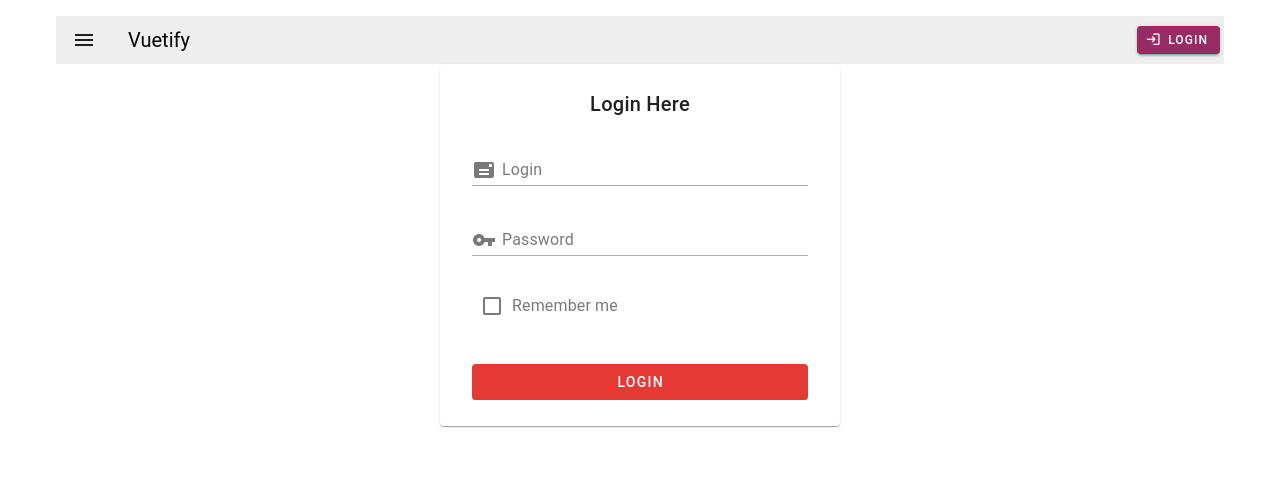
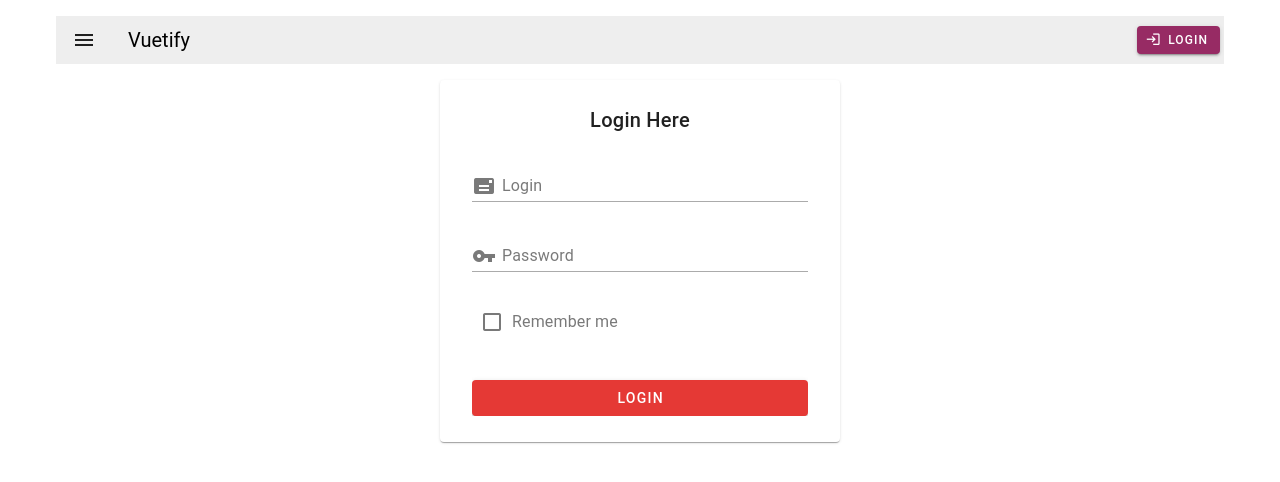
Before and after one commit to AkelaWhiteWolf/vuetify-practice, a Vue app: page /login in a window 1280 px wide. Shown: the top 482 px of the page. Built offline with nearby package versions, Linux system fonts and the light colour scheme.

Commit message:
dev/Login Form container added

```diff
--- a/src/components/organisms/LoginForm.vue
+++ b/src/components/organisms/LoginForm.vue
@@ -1,4 +1,5 @@
 <template>
+  <v-container>
     <v-card variant="elevated" width="400" class="mx-auto pa-4">
       <v-card-title class="text-center">Login Here</v-card-title>
       <v-card-item>
@@ -25,6 +26,7 @@
         </v-sheet>
       </v-card-item>
     </v-card>
+  </v-container>
 
   <CustomSnackbar v-bind="snackbarProps" v-model="modelValue" />
 </template>
```
Lines whose indentation alone changed are shown as unchanged.
